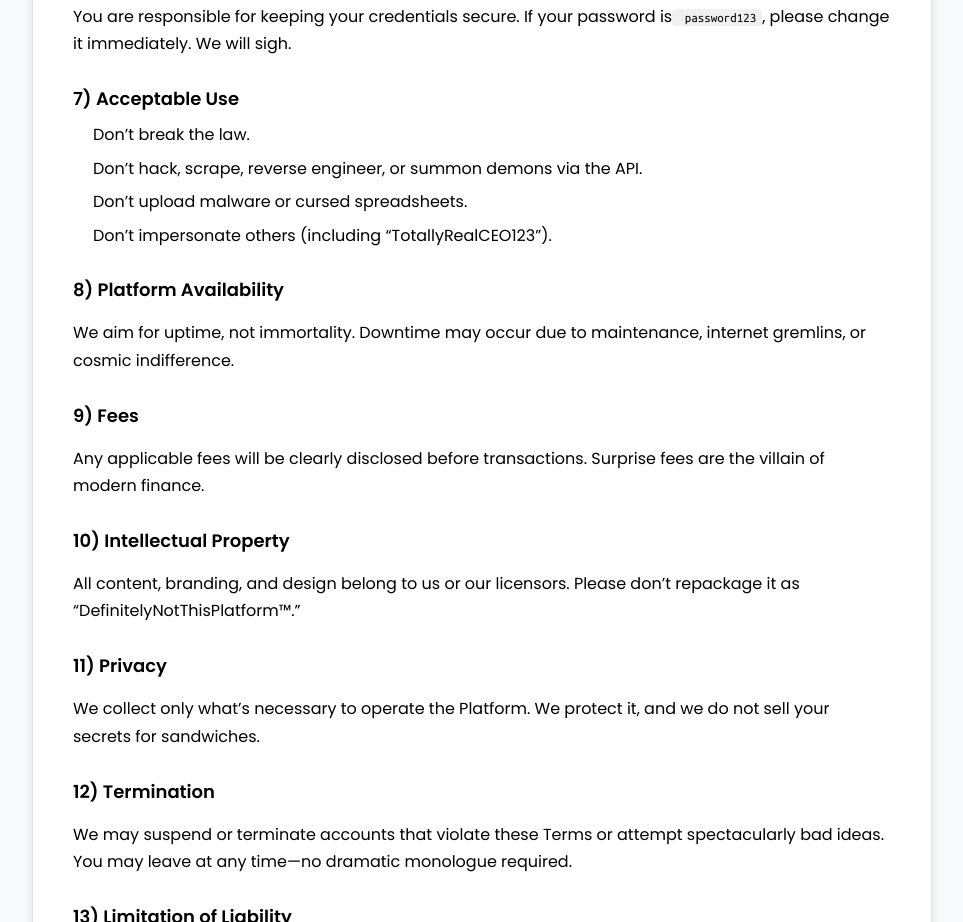
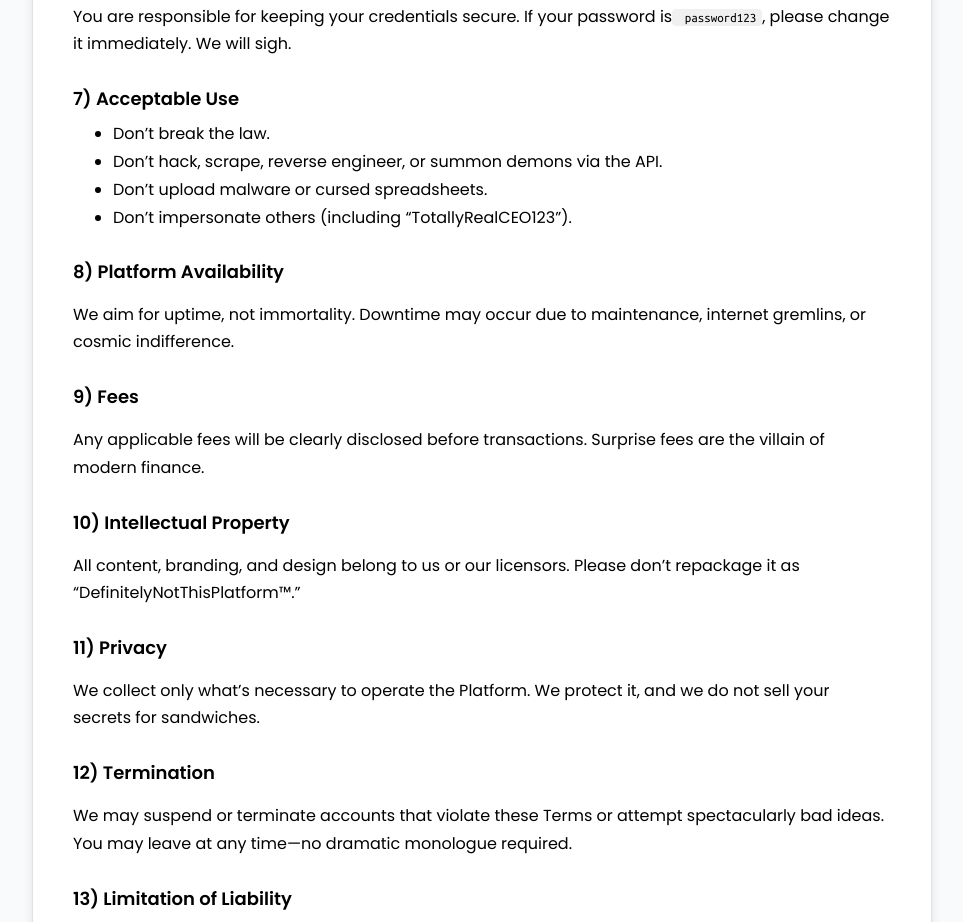
Before and after one commit to jlai9001/FastCapital, a React (Vite) app in the folder client/: page /terms in a window 1280 px wide. Shown: the part 1140-2062 px from the top of the page, without its empty margins (158-1121 px from the left). Built offline with nearby package versions, Linux system fonts and the light colour scheme; no server answers.

Commit message:
terms-styling

```diff
--- a/client/src/pages/terms.css
+++ b/client/src/pages/terms.css
@@ -131,3 +131,15 @@
     font-size: 15px;
   }
 }
+
+/* Terms lists cleanup */
+.terms-list {
+  margin: 0.5rem 0 1.5rem 0;   /* removes double spacing */
+  padding-left: 1.25rem;      /* standard bullet indent */
+  list-style-type: disc;
+}
+
+.terms-list li {
+  margin: 0.25rem 0;          /* tight, readable spacing */
+  line-height: 1.5;
+}
--- a/client/src/pages/terms.jsx
+++ b/client/src/pages/terms.jsx
@@ -72,7 +72,7 @@ export default function Terms() {
 
         <section className="terms-section">
           <h2>7) Acceptable Use</h2>
-          <ul>
+          <ul className = "terms-list">
             <li>Don’t break the law.</li>
             <li>Don’t hack, scrape, reverse engineer, or summon demons via the API.</li>
             <li>Don’t upload malware or cursed spreadsheets.</li>
```
